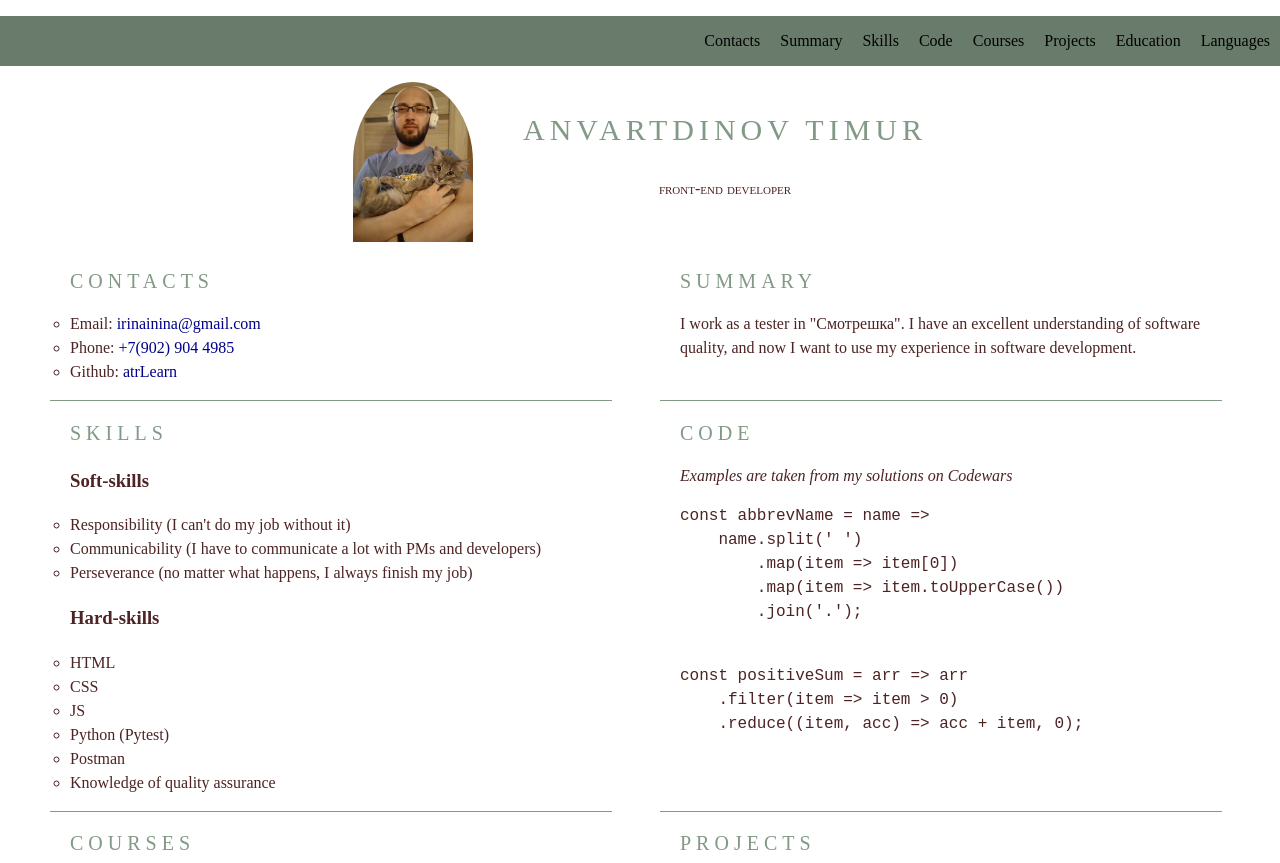
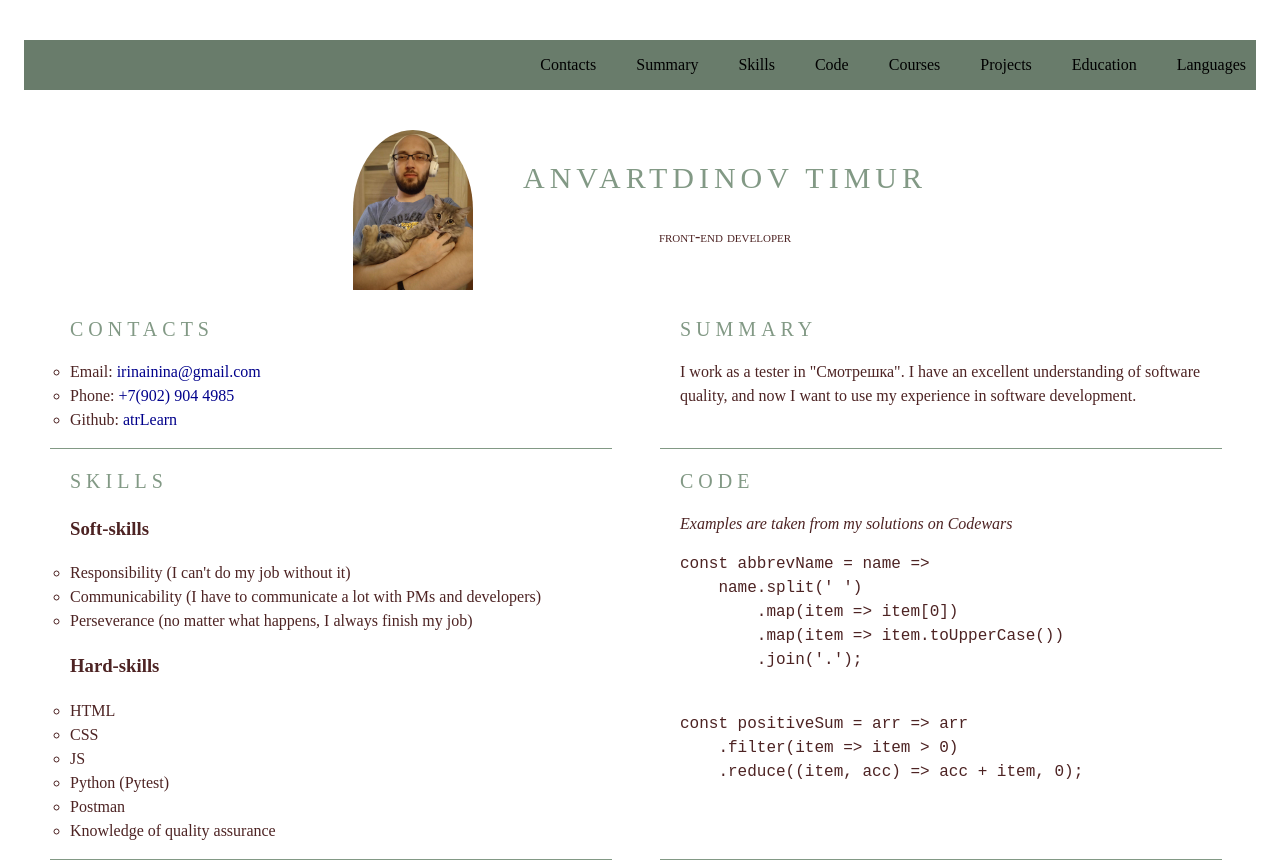
Before and after one commit to atrLearn/rsschool-cv, a plain HTML site: page index.html in a window 1280 px wide. Shown: the top 863 px of the page. Drawn offline with Linux system fonts and the light colour scheme; a web font is replaced by a local one.

Commit message:
fix: correct box-model

```diff
--- a/css/style.css
+++ b/css/style.css
@@ -1,5 +1,9 @@
 * {
     list-style: none;
+}
+
+div {
+    box-sizing: content-box;
 }
 
 a {
@@ -32,6 +36,7 @@ body {
 .container {
     max-width: 1440px;
     margin: 0 auto;
+    padding: 24px;
 }
 
 .nav {
@@ -45,6 +50,7 @@ body {
 }
 
 .nav-link {
+    margin: 0 0 0 20px;
     padding: 0 10px;
 
     line-height: 50px;
@@ -148,6 +154,8 @@ body {
     display: flex;
     justify-content: space-between;
     align-items: center;
+
+
     padding: 24px;
 
     color: #fff;
```
